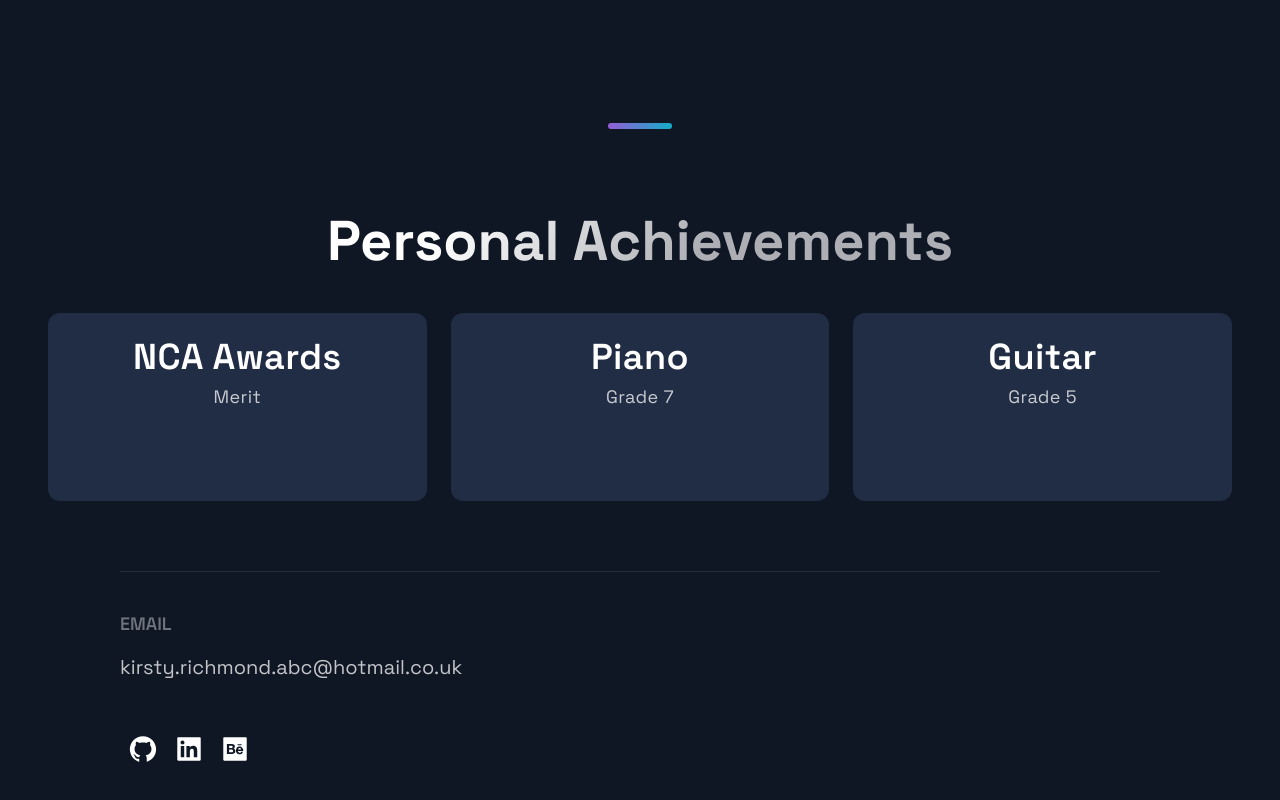
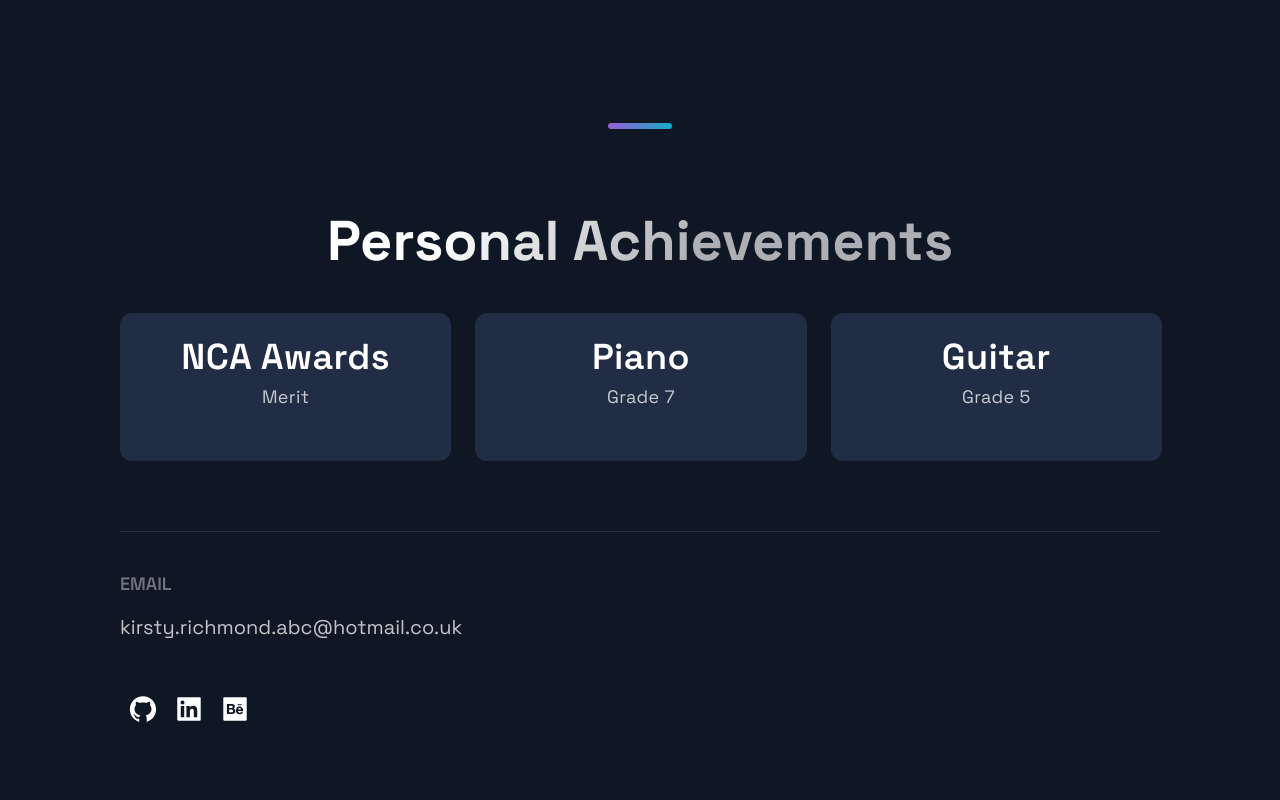
Before and after one commit to kirstyrichmond/my-portfolio, a Next.js app: page / in a window 1280 px wide. Shown: the part 5740-6540 px from the top of the page. Built offline with nearby package versions, Linux system fonts and the light colour scheme.

Commit message:
updated achievement boxes styles

```diff
--- a/src/components/Acomplishments/AchievementsStyles.js
+++ b/src/components/Acomplishments/AchievementsStyles.js
@@ -1,24 +1,25 @@
 import styled from "styled-components";
 
 export const Boxes = styled.div`
-  width: 100%;
+  width: 88%;
   display: grid;
   grid-template-columns: repeat(3, 1fr);
   text-align: center;
   gap: 24px;
-  margin: 24px 0 40px;
+  margin: 24px 0 40px 72px;
 
   @media ${(props) => props.theme.breakpoints.md} {
+    width: 100%;
     gap: 16px;
     margin: 20px 0 32px;
     grid-template-columns: repeat(auto-fit, minmax(140px, 1fr));
   }
 
   @media ${(props) => props.theme.breakpoints.sm} {
+    width: 100%;
     display: grid;
     grid-template-columns: repeat(2, 1fr);
     gap: 10px;
-    max-width: 500px;
     margin: 24px auto;
   }
 `;
@@ -26,14 +27,14 @@ export const Boxes = styled.div`
 export const Box = styled.div`
   background: #212d45;
   border-radius: 12px;
-  height: 188px;
+  height: 148px;
   padding: 24px;
   @media ${(props) => props.theme.breakpoints.lg} {
-    height: 180px;
+    height: 128px;
   }
 
   @media ${(props) => props.theme.breakpoints.md} {
-    height: 132px;
+    height: 104px;
     padding: 16px;
   }
 
@@ -55,8 +56,12 @@ export const BoxNum = styled.h5`
   color: #ffffff;
   margin-bottom: 8px;
 
+  @media ${(props) => props.theme.breakpoints.lg} {
+    font-size: 24px;
+    line-height: 32px;
+  }
   @media ${(props) => props.theme.breakpoints.md} {
-    font-size: 28px;
+    font-size: 24px;
     line-height: 32px;
   }
   @media ${(props) => props.theme.breakpoints.sm} {
```
